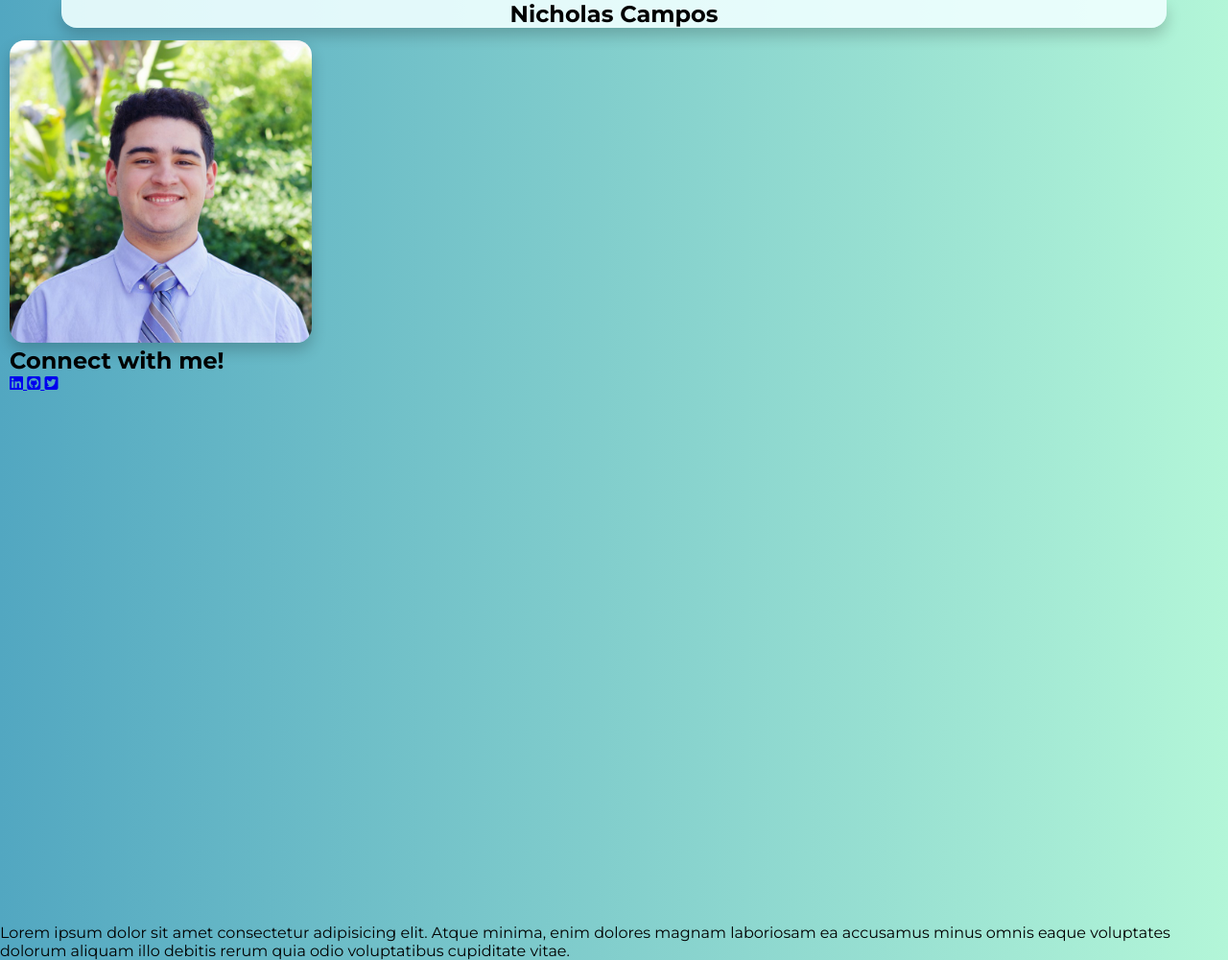
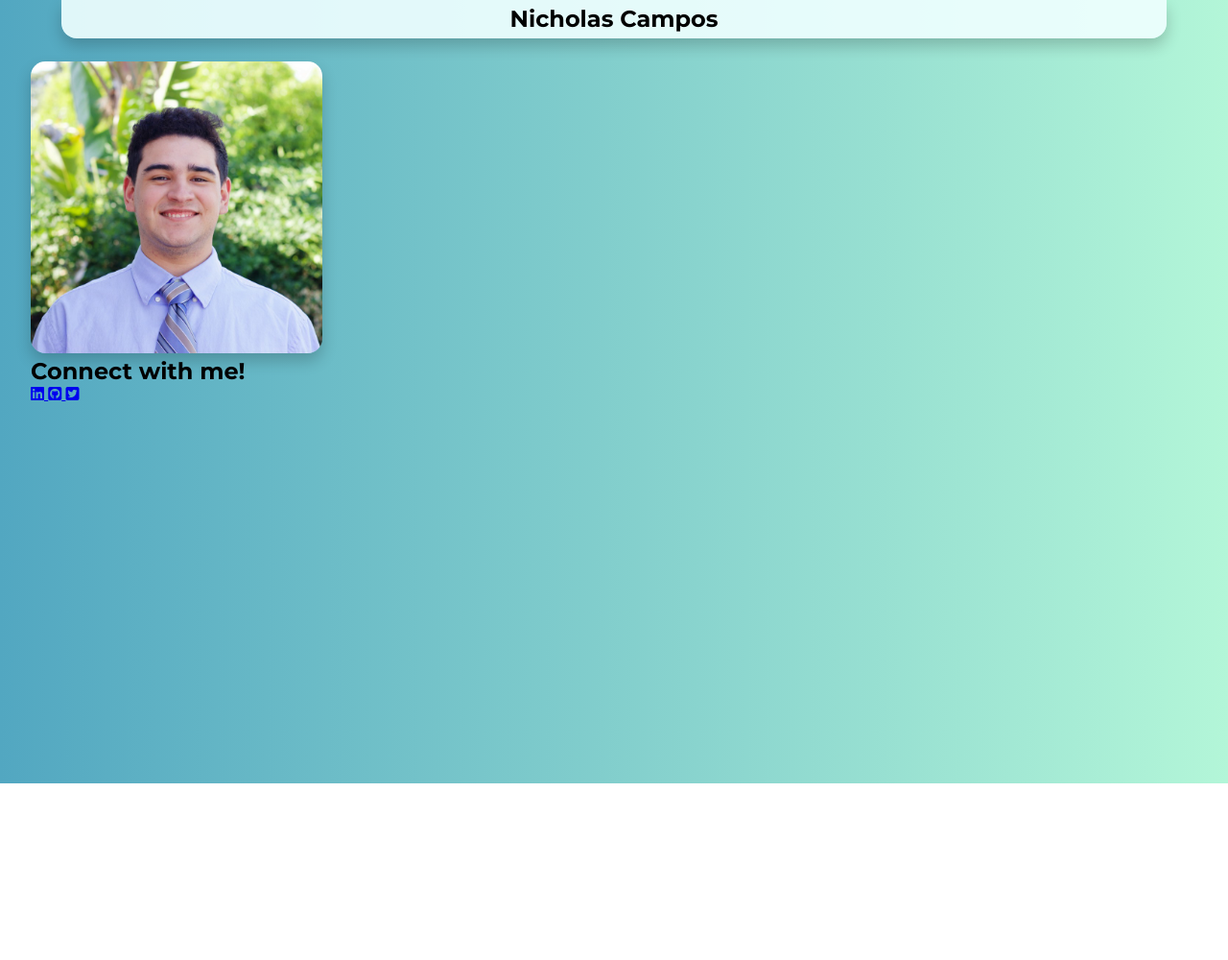
Before and after one commit to nickcamp13/Portfolio, a plain HTML site: page index.html in a window 1280 px wide. Shown: the whole page at 96% size. After the commit the page ends 816 px from the top, so only its background shows below. Drawn offline with Linux system fonts and the light colour scheme.

Commit message:
i am lost and do not know what to do

```diff
--- a/css/style.css
+++ b/css/style.css
@@ -11,9 +11,11 @@ body {
 }
 
 nav {
+  padding: 0.3rem;
   background: rgba(240, 255, 255, 0.9);
   position: fixed;
   width: 90%;
+  height: 2.5rem;
   overflow: hidden;
   top: 0;
   left: 5%;
@@ -25,17 +27,18 @@ nav {
 
 nav h1 {
   text-align: center;
+  height: 100%;
 }
 
 #main-body {
-  padding: 10px;
+  padding: 2.5%;
   margin-top: 2rem;
 }
 
 header {
   width: 100%;
   height: 90vh;
-  display: grid;
+  display: inline-grid;
   grid-template-columns: repeat(2, 1fr);
   column-gap: 0;
   position: relative;
@@ -43,6 +46,10 @@ header {
 
 header .grid-col {
   position: relative;
+}
+
+#about-me {
+  grid-template-columns: repeat();
 }
 
 #profile img {
--- a/index.html
+++ b/index.html
@@ -42,13 +42,5 @@
         </section>
       </header>
     </div>
-
-
-
-
-    <br><br><br><br><br><br><br><br><br><br>
-    <p>
-      Lorem ipsum dolor sit amet consectetur adipisicing elit. Atque minima, enim dolores magnam laboriosam ea accusamus minus omnis eaque voluptates dolorum aliquam illo debitis rerum quia odio voluptatibus cupiditate vitae.
-    </p>
   </body>
 </html>
```
